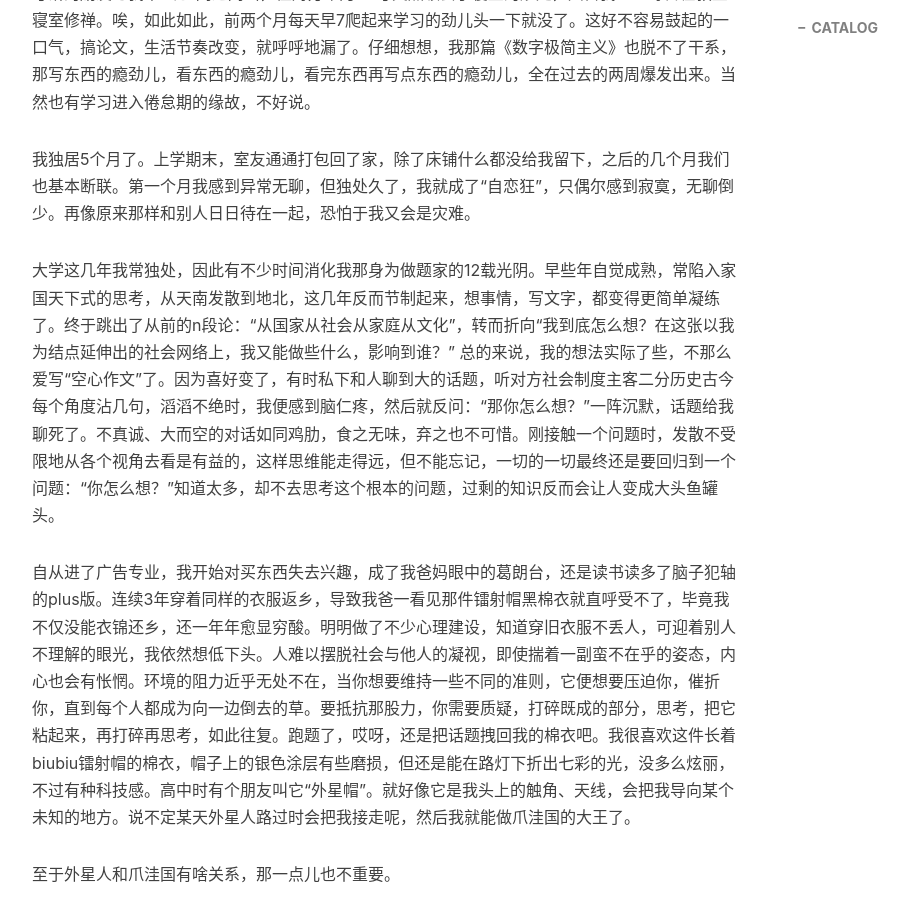
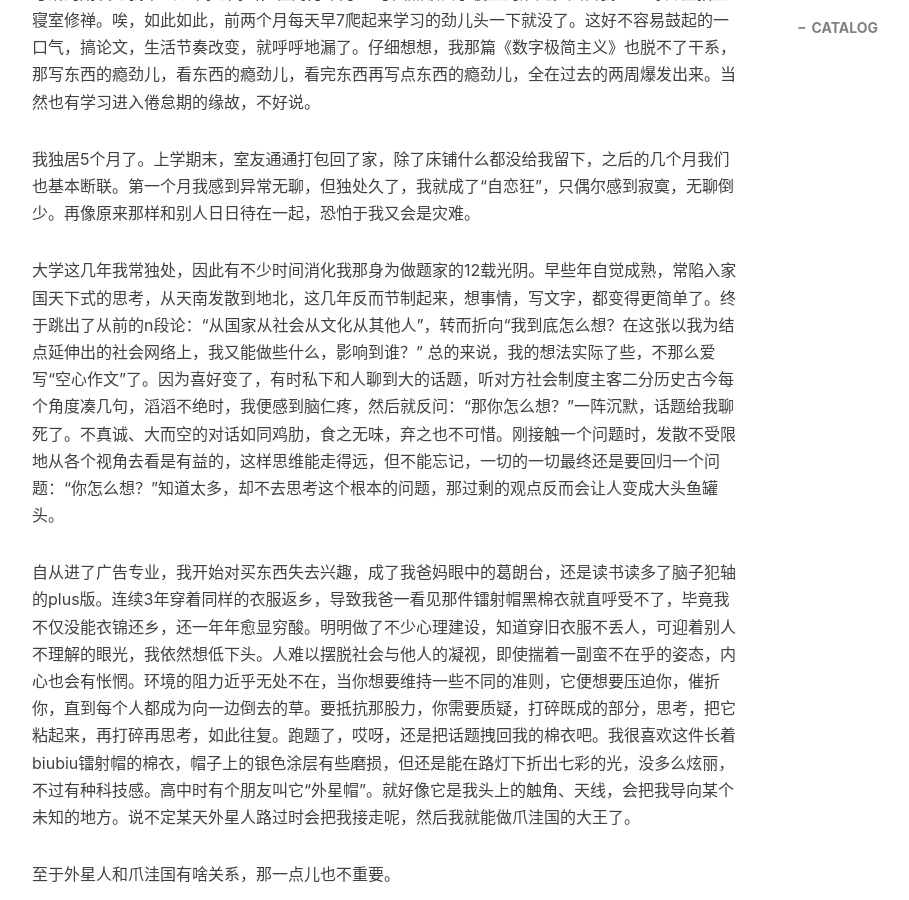
Before and after one commit to elvinhtmc/my-own-space, a Jekyll site: the page built from _posts/2021-11-29-拖延漫谈.md, in a window 1280 px wide and 900 px high, scrolled down 1136 px. Shown: the whole window, without its empty margins (233-1142 px from the left). Built offline with Jekyll 4.4.1, drawn with Linux system fonts in a browser that asks for light colours; nearby versions of some CDN libraries; comment, search, counter and statistics services are not loaded.

Commit message:
Update 2021-11-29-拖延漫谈.md

```diff
--- a/_posts/2021-11-29-拖延漫谈.md
+++ b/_posts/2021-11-29-拖延漫谈.md
@@ -21,7 +21,7 @@ tags:
 
 我独居5个月了。上学期末，室友通通打包回了家，除了床铺什么都没给我留下，之后的几个月我们也基本断联。第一个月我感到异常无聊，但独处久了，我就成了“自恋狂”，只偶尔感到寂寞，无聊倒少。再像原来那样和别人日日待在一起，恐怕于我又会是灾难。
 
-大学这几年我常独处，因此有不少时间消化我那身为做题家的12载光阴。早些年自觉成熟，常陷入家国天下式的思考，从天南发散到地北，这几年反而节制起来，想事情，写文字，都变得更简单凝练了。终于跳出了从前的n段论：“从国家从社会从家庭从文化”，转而折向“我到底怎么想？在这张以我为结点延伸出的社会网络上，我又能做些什么，影响到谁？” 总的来说，我的想法实际了些，不那么爱写“空心作文”了。因为喜好变了，有时私下和人聊到大的话题，听对方社会制度主客二分历史古今每个角度沾几句，滔滔不绝时，我便感到脑仁疼，然后就反问：“那你怎么想？”一阵沉默，话题给我聊死了。不真诚、大而空的对话如同鸡肋，食之无味，弃之也不可惜。刚接触一个问题时，发散不受限地从各个视角去看是有益的，这样思维能走得远，但不能忘记，一切的一切最终还是要回归到一个问题：“你怎么想？”知道太多，却不去思考这个根本的问题，过剩的知识反而会让人变成大头鱼罐头。
+大学这几年我常独处，因此有不少时间消化我那身为做题家的12载光阴。早些年自觉成熟，常陷入家国天下式的思考，从天南发散到地北，这几年反而节制起来，想事情，写文字，都变得更简单了。终于跳出了从前的n段论：“从国家从社会从文化从其他人”，转而折向“我到底怎么想？在这张以我为结点延伸出的社会网络上，我又能做些什么，影响到谁？” 总的来说，我的想法实际了些，不那么爱写“空心作文”了。因为喜好变了，有时私下和人聊到大的话题，听对方社会制度主客二分历史古今每个角度凑几句，滔滔不绝时，我便感到脑仁疼，然后就反问：“那你怎么想？”一阵沉默，话题给我聊死了。不真诚、大而空的对话如同鸡肋，食之无味，弃之也不可惜。刚接触一个问题时，发散不受限地从各个视角去看是有益的，这样思维能走得远，但不能忘记，一切的一切最终还是要回归一个问题：“你怎么想？”知道太多，却不去思考这个根本的问题，那过剩的观点反而会让人变成大头鱼罐头。
 
 自从进了广告专业，我开始对买东西失去兴趣，成了我爸妈眼中的葛朗台，还是读书读多了脑子犯轴的plus版。连续3年穿着同样的衣服返乡，导致我爸一看见那件镭射帽黑棉衣就直呼受不了，毕竟我不仅没能衣锦还乡，还一年年愈显穷酸。明明做了不少心理建设，知道穿旧衣服不丢人，可迎着别人不理解的眼光，我依然想低下头。人难以摆脱社会与他人的凝视，即使揣着一副蛮不在乎的姿态，内心也会有怅惘。环境的阻力近乎无处不在，当你想要维持一些不同的准则，它便想要压迫你，催折你，直到每个人都成为向一边倒去的草。要抵抗那股力，你需要质疑，打碎既成的部分，思考，把它粘起来，再打碎再思考，如此往复。跑题了，哎呀，还是把话题拽回我的棉衣吧。我很喜欢这件长着biubiu镭射帽的棉衣，帽子上的银色涂层有些磨损，但还是能在路灯下折出七彩的光，没多么炫丽，不过有种科技感。高中时有个朋友叫它“外星帽”。就好像它是我头上的触角、天线，会把我导向某个未知的地方。说不定某天外星人路过时会把我接走呢，然后我就能做爪洼国的大王了。
 
```
